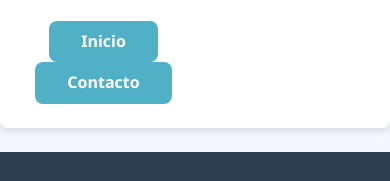
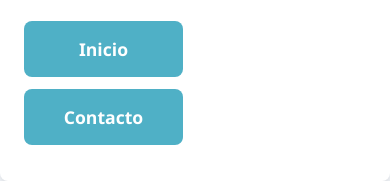
Before and after one commit to Clau13b/probando, a plain HTML site: page pages/institucional.html in a window 390 px wide. Shown: the part 1893-2074 px from the top of the page. Drawn offline with Linux system fonts and the light colour scheme.

Commit message:
agrego media query de botones

```diff
--- a/estilos/institucional.css
+++ b/estilos/institucional.css
@@ -104,3 +104,13 @@ body {
 .btn:hover {
     background-color: #1f456b;
 }
+@media (max-width: 768px) {
+    .section .btn {
+        display: block;
+        width: 100%;
+        font-size: 1.1rem;
+        padding: 14px;
+        margin: 12px 0;
+        text-align: center;
+    }
+}
--- a/estilos/styles.css
+++ b/estilos/styles.css
@@ -665,6 +665,3 @@ footer {
   .contact-form button:hover {
     background-color: #023e8a;
   }
-
-
-/*----------------------------- ESTILOS DE INFORMACION INSTITUCIONAL --------------------------------------------------------*/
```
Also changed, not shown: estilos/auxiliar.css (added).
